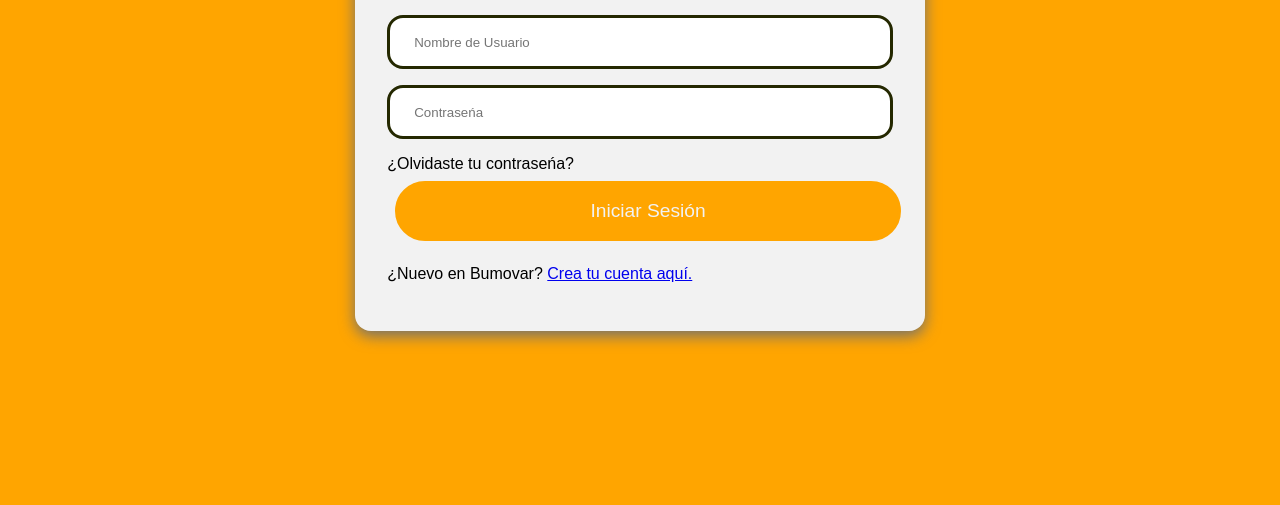
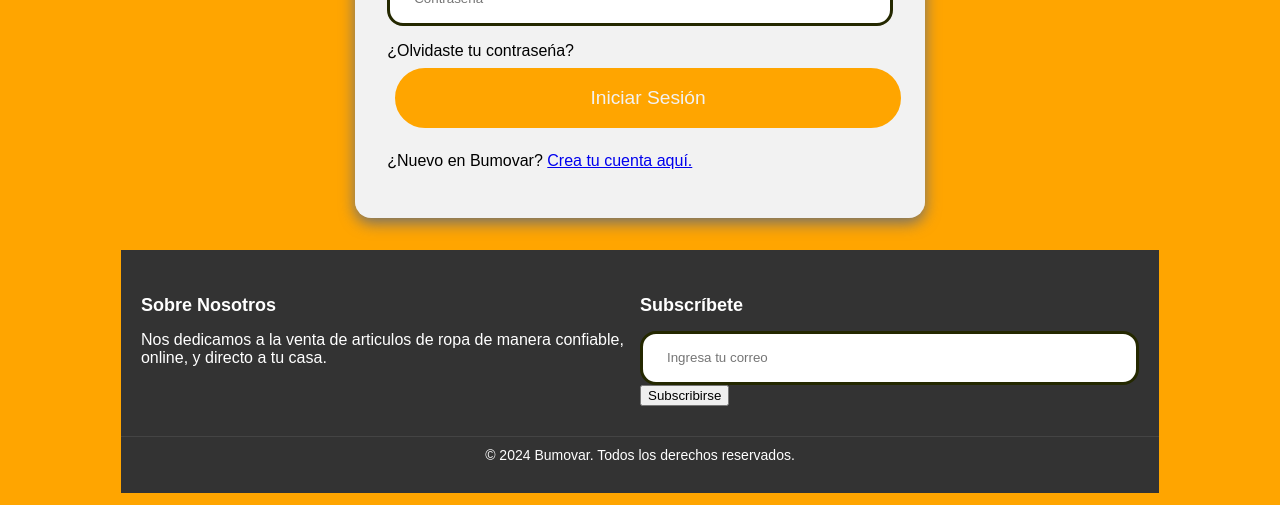
Before and after one commit to GerBuscetti/ENTREGA-CODER, a website: page templates/login_screen.html in a window 1280 px wide. Shown: the part 303-808 px from the top of the page. Drawn offline with Linux system fonts and the light colour scheme.

Commit message:
correccion footer

```diff
--- a/scss/estilos.scss
+++ b/scss/estilos.scss
@@ -8,3 +8,4 @@
 @import "../utilities/responsive";
 @import "../utilities/home";
 @import "../utilities/forms";
+@import "../utilities/footer"
--- a/templates/login_screen.html
+++ b/templates/login_screen.html
@@ -35,6 +35,26 @@
             <p class="new">¿Nuevo en Bumovar? <a href="Registration_screen.html">Crea tu cuenta aqu&iacute;.</a></p>
         </form>
     </div>
+    <footer>
+        <div class="footer-container">
+            <div class="footer-section about">
+                <h2>Sobre Nosotros</h2>
+                <p>Nos dedicamos a la venta de articulos de ropa de manera confiable, online, y directo a tu casa.</p>
+            </div>
+
+            <div class="footer-section contact-form">
+                <h2>Subscríbete</h2>
+                <form action="#">
+                    <input type="email" placeholder="Ingresa tu correo">
+                    <button type="submit">Subscribirse</button>
+                </form>
+            </div>
+
+        </div>
+        <div class="footer-bottom">
+            <p>&copy; 2024 Bumovar. Todos los derechos reservados.</p>
+        </div>
+    </footer>
 </body>
 
 </html>
--- /dev/null
+++ b/utilities/_footer.scss
@@ -0,0 +1,85 @@
+html, body {
+    height: 100%;
+    font-family: Arial, sans-serif;
+}
+
+body {
+    display: flex;
+    flex-direction: column;
+}
+
+.content-wrapper {
+    flex: 1;
+    display: flex;
+    flex-direction: column;
+}
+
+.content {
+    flex: 1;
+}
+
+// Estilos del footer
+footer {
+    background-color: #333;
+    color: #fff;
+    padding: 20px 0;
+
+    .footer-container {
+        display: flex;
+        justify-content: space-between;
+        max-width: 1200px;
+        margin: 0 auto;
+        padding: 0 20px;
+
+        .footer-section {
+            flex: 1;
+            min-width: 200px;
+            margin: 10px 0;
+
+            h2 {
+                margin-bottom: 15px;
+                font-size: 18px;
+            }
+
+            p,
+            form {
+                margin: 0;
+                padding: 0;
+            }
+
+            .contact-form {
+                input[type="email"] {
+                    padding: 10px;
+                    margin-right: 10px;
+                    border: none;
+                    border-radius: 5px;
+                }
+
+                button {
+                    padding: 10px 20px;
+                    background-color: #ff6600;
+                    border: none;
+                    border-radius: 5px;
+                    color: #fff;
+                    cursor: pointer;
+
+                    &:hover {
+                        background-color: #ff4500;
+                    }
+                }
+            }
+        }
+    }
+
+    .footer-bottom {
+        text-align: center;
+        padding: 10px 0;
+        border-top: 1px solid #444;
+        margin-top: 20px;
+
+        p {
+            margin: 0;
+            font-size: 14px;
+        }
+    }
+}
```
Also changed, not shown: index.html (+21 -0 lines), templates/Registration_screen.html (+20 -0 lines), templates/checkout.html (+19 -0 lines), templates/product_page.html (+19 -0 lines), templates/shopcart.html (+20 -0 lines), css/estilos.css, 1 other file.
